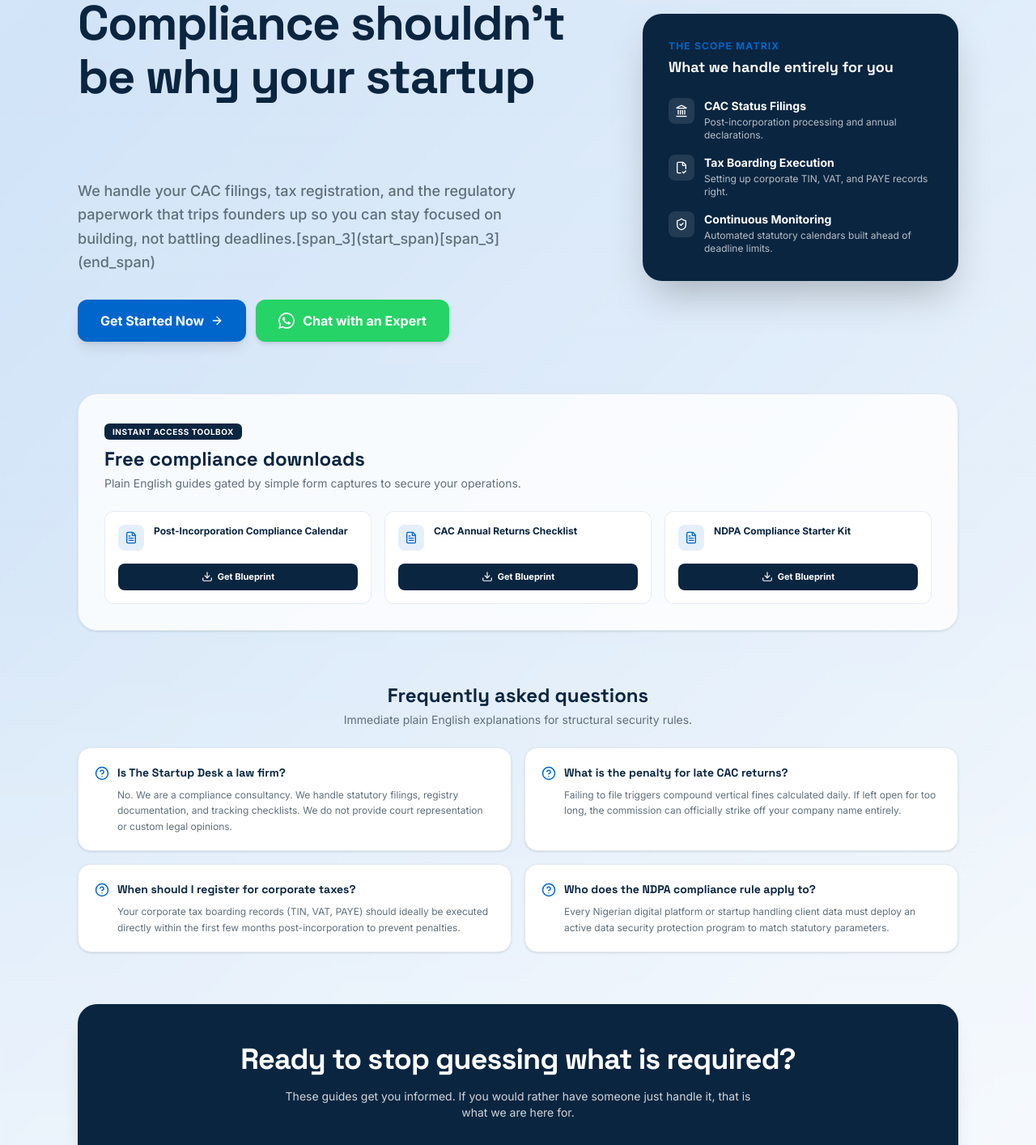
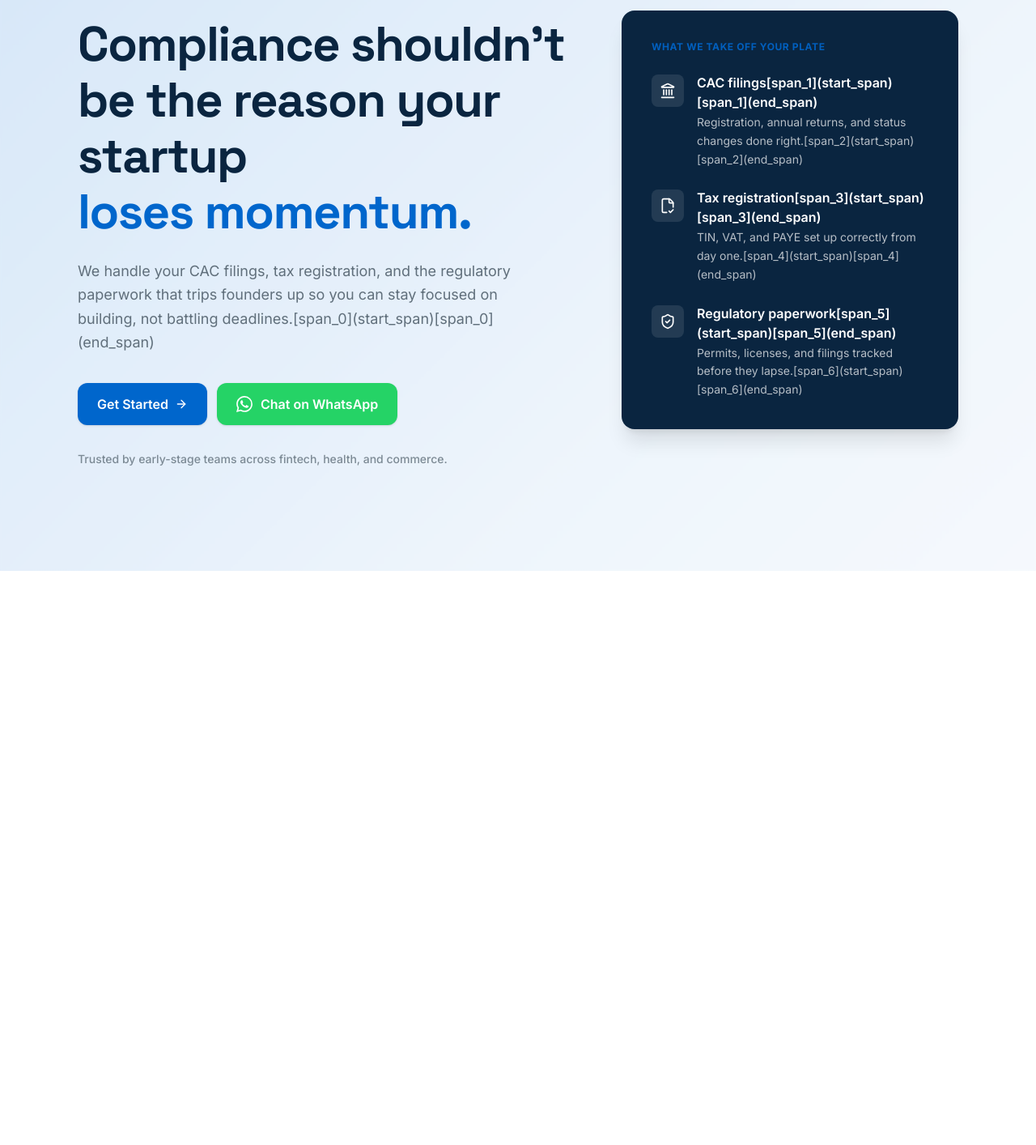
Before and after one commit to Tosin2513/The-Start-up-Desk-, a Next.js app: page / in a window 1280 px wide. Shown: the part 200-1614 px from the top of the page at 81% size. After the commit the page ends 905 px from the top, so only its background shows below. Built offline with nearby package versions, Linux system fonts and the light colour scheme.

Commit message:
Update hero.tsx

```diff
--- a/components/hero.tsx
+++ b/components/hero.tsx
@@ -1,29 +1,33 @@
 import Link from "next/link"
-import { ArrowRight, MessageCircle, ShieldCheck, FileCheck2, Landmark, HelpCircle, CheckCircle2, Sparkles, Download, FileText } from "lucide-react"
+import { ArrowRight, ShieldCheck, FileCheck2, Landmark } from "lucide-react"
 import { SiteHeader } from "@/components/site-header"
 import { whatsappLink } from "@/lib/site"
 
 export function Hero() {
   return (
-    <section className="relative min-h-screen overflow-hidden animate-silk flex flex-col justify-between py-6">
-      {/* Background layer for clean typography visibility */}
-      <div aria-hidden="true" className="pointer-events-none absolute inset-0 bg-gradient-to-b from-white/10 via-transparent to-white/40 backdrop-blur-[1px]" />
+    <section className="relative min-h-screen overflow-hidden animate-silk flex flex-col justify-center">
+      <div aria-hidden="true" className="pointer-events-none absolute inset-0 bg-white/10 backdrop-blur-[1px]" />
 
-      <div className="relative mx-auto flex w-full max-w-6xl flex-col px-6 lg:px-8 h-full justify-center gap-16 my-auto">
-        {/* Top Navigation */}
+      <div className="relative mx-auto flex w-full max-w-6xl flex-col px-6 py-8 lg:px-8">
         <SiteHeader />
 
-        {/* ================= HERO INTRO SECTION ================= */}
-        <div className="grid items-center gap-12 lg:grid-cols-[1.25fr_0.75fr] pt-4">
-          <div className="flex flex-col items-start space-y-6">
-            <span className="animate-fade-in-up inline-flex items-center gap-2 rounded-full border border-accent/20 bg-white/90 backdrop-blur-md px-4 py-1.5 text-xs font-bold tracking-wider text-accent uppercase shadow-sm">
-              <Sparkles className="h-3.5 w-3.5 text-accent animate-pulse" />
-              Nigeria&apos;s Elite Startup Compliance Desk
+        <div className="grid items-center gap-12 py-16 md:py-24 lg:grid-cols-[1.2fr_0.8fr]">
+          <div className="max-w-2xl">
+            <span
+              className="animate-fade-in-up inline-flex items-center gap-2 rounded-full border border-primary/10 bg-white/80 backdrop-blur-sm px-4 py-1.5 text-xs font-semibold tracking-wide text-primary"
+              style={{ animationDelay: "80ms" }}
+            >
+              <span className="h-2 w-2 rounded-full bg-accent animate-pulse" />
+              Compliance made effortless for founders
             </span>
 
-            <h1 className="animate-fade-in-up font-display text-4xl font-extrabold leading-[1.1] tracking-tight text-primary sm:text-5xl lg:text-6xl">
-              Compliance shouldn&apos;t be why your startup{" "}
-              <span className="animate-word-slide bg-gradient-to-r from-accent to-blue-600 bg-clip-text text-transparent pb-1 block sm:inline">
+            {/* Cleaned text-slider logic to prevent crowding or breaking */}
+            <h1
+              className="animate-fade-in-up mt-6 font-display text-4xl font-bold leading-[1.15] tracking-tight text-primary sm:text-5xl lg:text-6xl"
+              style={{ animationDelay: "160ms" }}
+            >
+              Compliance shouldn&apos;t be the reason your startup{" "}
+              <span className="animate-word-slide text-accent">
                 <span className="word-slider flex flex-col text-left">
                   <span>gets fined.</span>
                   <span>stalls growth.</span>
@@ -32,136 +36,93 @@ export function Hero() {
               </span>
             </h1>
 
-            <p className="animate-fade-in-up max-w-xl text-base md:text-lg leading-relaxed text-muted-foreground font-medium">
+            <p
+              className="animate-fade-in-up mt-6 max-w-xl text-lg leading-relaxed text-muted-foreground"
+              style={{ animationDelay: "240ms" }}
+            >
               We handle your CAC filings, tax registration, and the regulatory paperwork that
-              trips founders up so you can stay focused on building, not battling deadlines.[span_3](start_span)[span_3](end_span)
+              trips founders up so you can stay focused on building, not battling deadlines.[span_0](start_span)[span_0](end_span)
             </p>
 
-            <div className="animate-fade-in-up flex w-full flex-col gap-3 sm:flex-row sm:items-center pt-2">
+            <div
+              className="animate-fade-in-up mt-9 flex flex-col gap-3 sm:flex-row sm:items-center"
+              style={{ animationDelay: "320ms" }}
+            >
               <Link
                 href="/services"
-                className="group relative inline-flex items-center justify-center gap-2 overflow-hidden rounded-xl bg-accent px-7 py-3.5 text-base font-bold text-accent-foreground shadow-lg transition-all hover:scale-[1.02] hover:bg-accent/90 focus:visible:outline-none"
+                className="group inline-flex items-center justify-center gap-2 rounded-xl bg-accent px-6 py-3.5 text-base font-semibold text-accent-foreground shadow-sm transition-all hover:bg-accent/90 hover:shadow-md focus-visible:outline-none"
               >
-                Get Started Now
+                Get Started
                 <ArrowRight className="h-4 w-4 transition-transform group-hover:translate-x-0.5" />
               </Link>
+
               <a
-                href={whatsappLink("Hi The Startup Desk, I want to review my company's post-incorporation status.")}
+                href={whatsappLink(
+                  "Hi The Startup Desk, I'd like to talk about keeping my startup compliant.",
+                )}
                 target="_blank"
                 rel="noopener noreferrer"
-                className="group inline-flex items-center justify-center gap-2.5 rounded-xl bg-[#25D366] px-7 py-3.5 text-base font-bold text-white shadow-md transition-all hover:scale-[1.02] hover:bg-[#20ba59] focus:visible:outline-none"
+                className="group inline-flex items-center justify-center gap-2.5 rounded-xl bg-[#25D366] px-6 py-3.5 text-base font-semibold text-white shadow-sm transition-all hover:bg-[#20ba59] hover:shadow-md focus-visible:outline-none"
               >
-                <svg className="h-5 w-5 fill-current transition-transform group-hover:scale-110" viewBox="0 0 24 24" xmlns="http://www.w3.org/2000/svg">
+                <svg className="h-5 w-5 fill-current" viewBox="0 0 24 24" xmlns="http://www.w3.org/2000/svg">
                   <path d="M17.472 14.382c-.297-.149-1.758-.867-2.03-.967-.273-.099-.471-.148-.67.15-.197.297-.767.966-.94 1.164-.173.199-.347.223-.644.075-.297-.15-1.255-.463-2.39-1.475-.883-.788-1.48-1.761-1.653-2.059-.173-.297-.018-.458.13-.606.134-.133.298-.347.446-.52.149-.174.198-.298.298-.497.099-.198.05-.371-.025-.52-.075-.149-.669-1.612-.916-2.207-.242-.579-.487-.5-.669-.51-.173-.008-.371-.01-.57-.01-.198 0-.52.074-.792.372-.272.297-1.04 1.016-1.04 2.479 0 1.462 1.065 2.875 1.213 3.074.149.198 2.096 3.2 5.077 4.487.709.306 1.262.489 1.694.625.712.227 1.36.195 1.871.118.571-.085 1.758-.719 2.006-1.413.248-.694.248-1.289.173-1.413-.074-.124-.272-.198-.57-.347m-5.421 7.403h-.004a9.87 9.87 0 01-5.031-1.378l-.361-.214-3.741.982.998-3.648-.235-.374a9.86 9.86 0 01-1.51-5.26c.001-5.45 4.436-9.884 9.888-9.884 2.64 0 5.122 1.03 6.988 2.898a9.825 9.825 0 012.893 6.994c-.003 5.45-4.437 9.884-9.885 9.884m8.413-18.297A11.815 11.815 0 0012.05 0C5.495 0 .16 5.335.157 11.892c0 2.096.547 4.142 1.588 5.945L0 24l6.335-1.662c1.746.953 3.71 1.455 5.703 1.458h.005c6.554 0 11.89-5.335 11.893-11.893a11.821 11.821 0 00-3.48-8.413z" />
                 </svg>
-                Chat with an Expert
+                Chat on WhatsApp
               </a>
             </div>
+
+            <p
+              className="animate-fade-in-up mt-8 text-sm font-medium text-muted-foreground/80"
+              style={{ animationDelay: "400ms" }}
+            >
+              Trusted by early-stage teams across fintech, health, and commerce.
+            </p>
           </div>
 
-          {/* Right Core Bento Feature Element */}
-          <div className="bg-primary rounded-3xl p-8 text-primary-foreground shadow-2xl space-y-6">
-            <div>
-              <p className="text-xs font-bold uppercase tracking-widest text-accent">The Scope Matrix</p>
-              <h3 className="font-display text-lg font-bold text-white mt-1">What we handle entirely for you</h3>
-            </div>
-            <ul className="space-y-4">
-              <li className="flex gap-3 items-start text-sm">
-                <span className="p-2 bg-white/10 rounded-lg text-white"><Landmark className="h-4 w-4" /></span>
-                <div><p className="font-bold text-white">CAC Status Filings</p><p className="text-white/70 text-xs mt-0.5">Post-incorporation processing and annual declarations.</p></div>
+          <div
+            className="animate-fade-in-up relative rounded-2xl border border-primary/10 bg-primary p-8 text-primary-foreground shadow-xl lg:p-9"
+            style={{ animationDelay: "300ms" }}
+          >
+            <p className="text-xs font-bold uppercase tracking-wider text-accent/90">
+              What we take off your plate
+            </p>
+            <ul className="mt-6 flex flex-col gap-6">
+              <li className="flex items-start gap-4">
+                <span className="mt-0.5 flex h-10 w-10 shrink-0 items-center justify-center rounded-lg bg-white/10">
+                  <Landmark className="h-5 w-5 text-white" />
+                </span>
+                <div>
+                  <p className="font-semibold text-white">CAC filings[span_1](start_span)[span_1](end_span)</p>
+                  <p className="mt-0.5 text-sm leading-relaxed text-white/70">
+                    Registration, annual returns, and status changes done right.[span_2](start_span)[span_2](end_span)
+                  </p>
+                </div>
               </li>
-              <li className="flex gap-3 items-start text-sm">
-                <span className="p-2 bg-white/10 rounded-lg text-white"><FileCheck2 className="h-4 w-4" /></span>
-                <div><p className="font-bold text-white">Tax Boarding Execution</p><p className="text-white/70 text-xs mt-0.5">Setting up corporate TIN, VAT, and PAYE records right.</p></div>
+              <li className="flex items-start gap-4">
+                <span className="mt-0.5 flex h-10 w-10 shrink-0 items-center justify-center rounded-lg bg-white/10">
+                  <FileCheck2 className="h-5 w-5 text-white" />
+                </span>
+                <div>
+                  <p className="font-semibold text-white">Tax registration[span_3](start_span)[span_3](end_span)</p>
+                  <p className="mt-0.5 text-sm leading-relaxed text-white/70">
+                    TIN, VAT, and PAYE set up correctly from day one.[span_4](start_span)[span_4](end_span)
+                  </p>
+                </div>
               </li>
-              <li className="flex gap-3 items-start text-sm">
-                <span className="p-2 bg-white/10 rounded-lg text-white"><ShieldCheck className="h-4 w-4" /></span>
-                <div><p className="font-bold text-white">Continuous Monitoring</p><p className="text-white/70 text-xs mt-0.5">Automated statutory calendars built ahead of deadline limits.</p></div>
+              <li className="flex items-start gap-4">
+                <span className="mt-0.5 flex h-10 w-10 shrink-0 items-center justify-center rounded-lg bg-white/10">
+                  <ShieldCheck className="h-5 w-5 text-white" />
+                </span>
+                <div>
+                  <p className="font-semibold text-white">Regulatory paperwork[span_5](start_span)[span_5](end_span)</p>
+                  <p className="mt-0.5 text-sm leading-relaxed text-white/70">
+                    Permits, licenses, and filings tracked before they lapse.[span_6](start_span)[span_6](end_span)
+                  </p>
+                </div>
               </li>
             </ul>
           </div>
         </div>
-
-        {/* ================= HIGH-INTENT RESOURCES BLOCK ================= */}
-        <div className="bg-white/80 border border-border rounded-3xl p-6 md:p-8 shadow-sm space-y-6">
-          <div className="flex flex-col md:flex-row md:items-center justify-between gap-4">
-            <div>
-              <span className="text-[10px] bg-primary text-white font-bold uppercase px-2.5 py-1 rounded-md tracking-wider">Instant Access Toolbox</span>
-              <h2 className="font-display text-2xl font-extrabold text-primary mt-2">Free compliance downloads</h2>
-              <p className="text-sm text-muted-foreground mt-1">Plain English guides gated by simple form captures to secure your operations.</p>
-            </div>
-          </div>
-          <div className="grid gap-4 sm:grid-cols-3">
-            {[
-              "Post-Incorporation Compliance Calendar",
-              "CAC Annual Returns Checklist",
-              "NDPA Compliance Starter Kit"
-            ].map((pdf, idx) => (
-              <div key={idx} className="border border-border/80 bg-background p-4 rounded-xl flex flex-col justify-between hover:border-accent/40 transition-all">
-                <div className="flex items-start gap-3">
-                  <div className="p-2 bg-accent/10 rounded-lg text-accent"><FileText className="h-4 w-4" /></div>
-                  <p className="text-xs font-bold text-primary leading-snug">{pdf}</p>
-                </div>
-                <button className="mt-4 w-full bg-primary hover:bg-primary/95 text-white text-[11px] font-bold py-2 px-3 rounded-lg flex items-center justify-center gap-1.5 transition-all">
-                  <Download className="h-3.5 w-3.5" /> Get Blueprint
-                </button>
-              </div>
-            ))}
-          </div>
-        </div>
-
-        {/* ================= INTERACTIVE FAQ LAYOUT BLOCK ================= */}
-        <div className="space-y-6">
-          <div className="text-center max-w-xl mx-auto">
-            <h2 className="font-display text-2xl font-extrabold text-primary">Frequently asked questions</h2>
-            <p className="text-sm text-muted-foreground mt-1">Immediate plain English explanations for structural security rules.</p>
-          </div>
-          <div className="grid gap-4 md:grid-cols-2">
-            {[
-              { q: "Is The Startup Desk a law firm?", a: "No. We are a compliance consultancy. We handle statutory filings, registry documentation, and tracking checklists. We do not provide court representation or custom legal opinions." },
-              { q: "What is the penalty for late CAC returns?", a: "Failing to file triggers compound vertical fines calculated daily. If left open for too long, the commission can officially strike off your company name entirely." },
-              { q: "When should I register for corporate taxes?", a: "Your corporate tax boarding records (TIN, VAT, PAYE) should ideally be executed directly within the first few months post-incorporation to prevent penalties." },
-              { q: "Who does the NDPA compliance rule apply to?", a: "Every Nigerian digital platform or startup handling client data must deploy an active data security protection program to match statutory parameters." }
-            ].map((faq, idx) => (
-              <div key={idx} className="bg-white border border-border p-5 rounded-2xl shadow-sm space-y-2 hover:border-primary/20 transition-colors">
-                <div className="flex items-start gap-2.5">
-                  <HelpCircle className="h-4.5 w-4.5 text-accent shrink-0 mt-0.5" />
-                  <h4 className="font-display font-bold text-sm text-primary">{faq.q}</h4>
-                </div>
-                <p className="text-xs leading-relaxed text-muted-foreground pl-7">{faq.a}</p>
-              </div>
-            ))}
-          </div>
-        </div>
-
-        {/* ================= CLOSING ACTION HERO BLOCK ================= */}
-        <div className="relative overflow-hidden rounded-3xl bg-primary px-6 py-12 text-center text-primary-foreground shadow-xl md:px-12">
-          <h2 className="font-display text-2xl font-bold tracking-tight text-white sm:text-4xl">
-            Ready to stop guessing what is required?
-          </h2>
-          <p className="mt-4 text-sm text-white/80 max-w-xl mx-auto">
-            These guides get you informed. If you would rather have someone just handle it, that is what we are here for.
-          </p>
-          <div className="mt-8 flex flex-col sm:flex-row justify-center items-center gap-4">
-            <Link
-              href="/services"
-              className="group inline-flex w-full sm:w-auto items-center justify-center gap-2 rounded-xl bg-accent px-7 py-3.5 text-base font-semibold text-accent-foreground shadow-sm transition-all hover:scale-[1.02]"
-            >
-              See our services
-              <ArrowRight className="h-4 w-4 transition-transform group-hover:translate-x-0.5" />
-            </Link>
-            <a
-              href={whatsappLink("Hi The Startup Desk, I want to talk about keeping my startup compliant.")}
-              target="_blank"
-              rel="noopener noreferrer"
-              className="group inline-flex w-full sm:w-auto items-center justify-center gap-2 rounded-xl border border-white/20 bg-white/10 px-7 py-3.5 text-base font-semibold text-white shadow-sm transition-all hover:scale-[1.02]"
-            >
-              <MessageCircle className="h-5 w-5 transition-transform group-hover:scale-105" />
-              Chat on WhatsApp
-            </a>
-          </div>
-        </div>
-
       </div>
     </section>
   )
```
